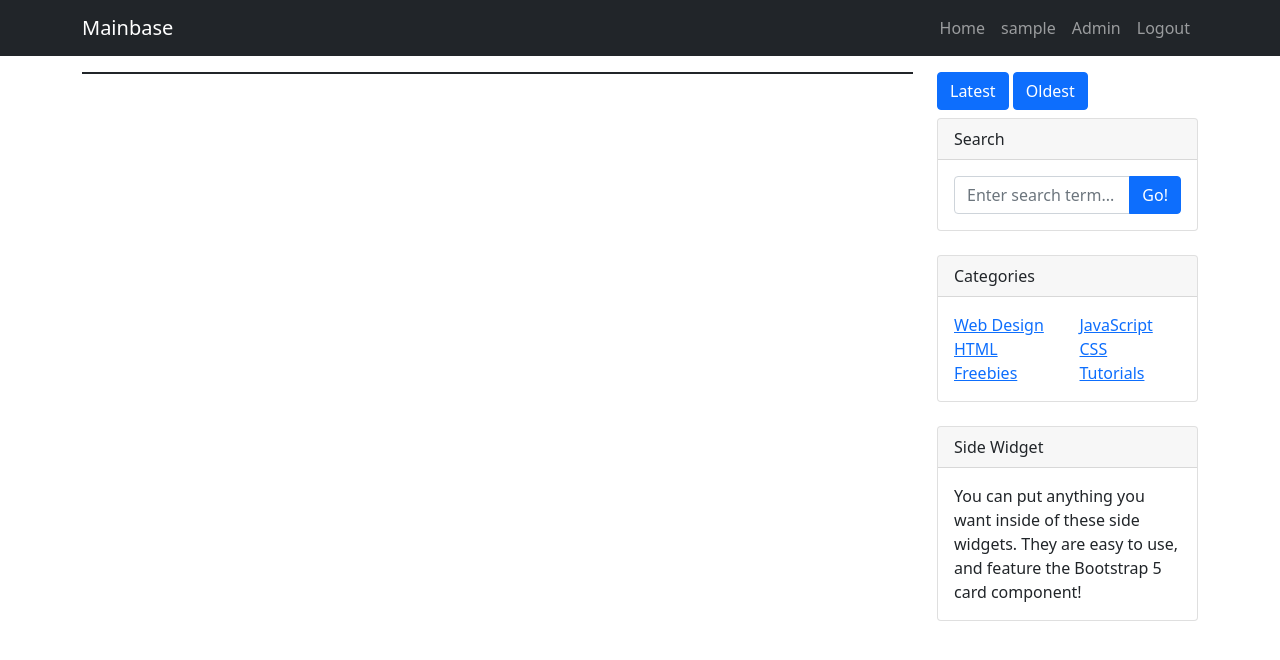
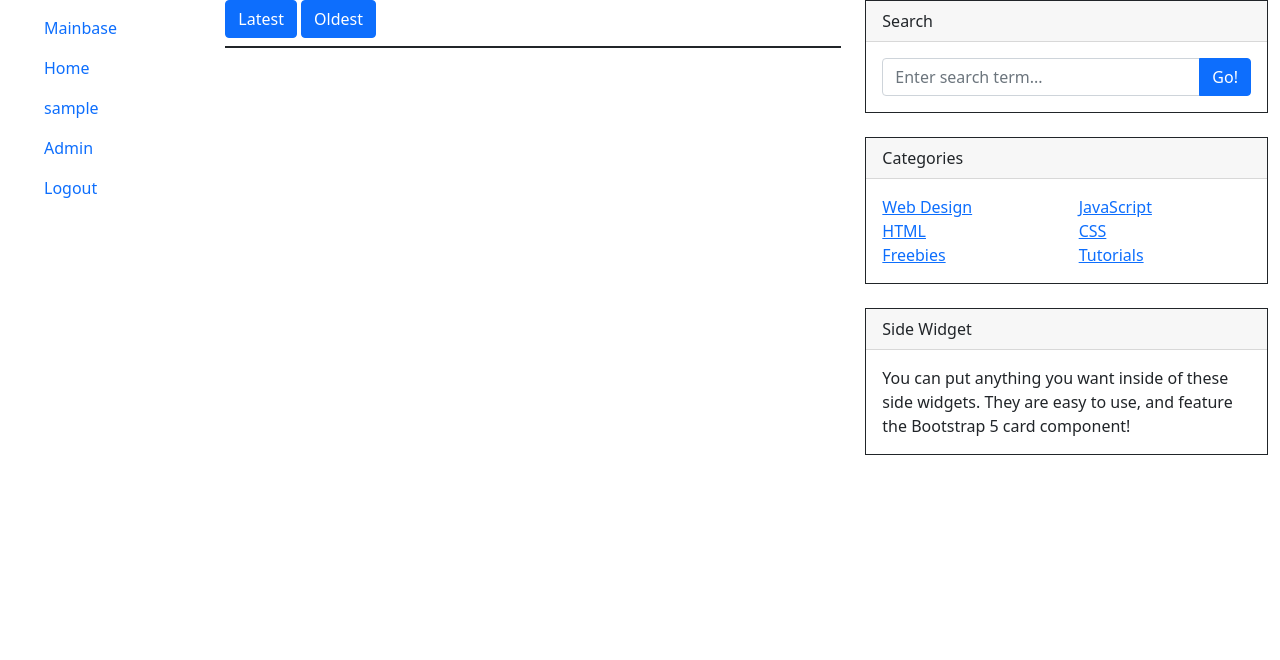
Before and after one commit to TimothyORourke/Mainbase, a Django app: page / in a window 1280 px wide. Shown: the top 660 px of the page. Run offline with Django 3.2, Linux system fonts and the light colour scheme; the visitor is signed in with stand-in values (Sample User, id 1); data that the repository does not hold is empty.

Commit message:
Changed core layout

```diff
--- a/blog/templates/blog/base.html
+++ b/blog/templates/blog/base.html
@@ -6,7 +6,6 @@
         <meta name="description" content="" />
         <meta name="author" content="" />
         <title>Mainbase</title>
-        <!-- Favicon-->
         <link rel="icon" type="image/x-icon" href="assets/favicon.ico" />
         <link href="https://cdn.jsdelivr.net/npm/bootstrap@5.0.1/dist/css/bootstrap.min.css" rel="stylesheet" integrity="sha384-+0n0xVW2eSR5OomGNYDnhzAbDsOXxcvSN1TPprVMTNDbiYZCxYbOOl7+AMvyTG2x" crossorigin="anonymous">
         {% load static %}
@@ -14,13 +13,15 @@
         {% block css %}{% endblock css %}
     </head>
     <body>
-        <!-- Responsive navbar-->
-        <nav class="navbar navbar-expand-lg navbar-dark bg-dark">
+        <div class="container-fluid mx-0">
+            <div class="row">
+                <div class="col-lg-2 m-0 position-sticky top-0" style="max-height: 100vh;">
+                    <nav class="navbar navbar-expand-lg">
                         <div class="container">
-                <a class="navbar-brand" href="{% url 'index' %}">Mainbase</a>
                             <button class="navbar-toggler" type="button" data-bs-toggle="collapse" data-bs-target="#navbarSupportedContent" aria-controls="navbarSupportedContent" aria-expanded="false" aria-label="Toggle navigation"><span class="navbar-toggler-icon"></span></button>
                             <div class="collapse navbar-collapse" id="navbarSupportedContent">
-                    <ul class="navbar-nav ms-auto mb-2 mb-lg-0">
+                                <ul class="navbar-nav flex-column mb-2 mb-lg-0">
+                                    <li class="nav-item"><a class="nav-link" href="{% url 'index' %}">Mainbase</a></li>
                                     <li class="nav-item"><a class="nav-link" href="{% url 'index' %}">Home</a></li>
                                     {% if user.is_authenticated %}
                                     <li class="nav-item"><a class="nav-link" href="{% url 'profile' user=user.username %}">{{ user.username }}</a></li>
@@ -36,27 +37,13 @@
                             </div>
                         </div>
                     </nav>
-        <!--
-        <header class="py-5 bg-light border-bottom mb-4">
-            <div class="container">
-                <div class="text-center my-0">
-                    <h2 class="fw-bolder">Welcome to Mainbase{% if user.is_authenticated %}, {{ user.username}}{% endif %}!</h2>
-                    <p class="lead mb-0">A virtual space for you and others to post your thoughts!</p>
                 </div>
-            </div>
-        </header>
-        -->
-        <!-- Page content-->
-        <div class="container my-3">
-            <div class="row">
-                <div class="col-lg-9 m-0">
+                <div class="col-lg-6 m-0">
                     {% block content %}{% endblock content %}
                 </div>
-                <div class="col-lg-3">
+                <div class="col-lg-4 position-sticky top-0" style="max-height: 100vh;">
                     <!-- Search widget-->
-                    <a href="{% url 'index' %}?sort=latest"><button class="btn btn-primary mb-2" id="button-sort-latest" type="button">Latest</button></a>
-                    <a href="{% url 'index' %}?sort=oldest"><button class="btn btn-primary mb-2" id="button-sort-oldest" type="button">Oldest</button></a>
-                    <div class="card mb-4">
+                    <div class="border border-dark mb-4">
                         <div class="card-header">Search</div>
                         <div class="card-body">
                             <div class="input-group">
@@ -66,7 +53,7 @@
                         </div>
                     </div>
                     <!-- Categories widget-->
-                    <div class="card mb-4">
+                    <div class="border border-dark mb-4">
                         <div class="card-header">Categories</div>
                         <div class="card-body">
                             <div class="row">
@@ -88,7 +75,7 @@
                         </div>
                     </div>
                     <!-- Side widget-->
-                    <div class="card mb-4">
+                    <div class="border border-dark mb-4">
                         <div class="card-header">Side Widget</div>
                         <div class="card-body">You can put anything you want inside of these side widgets. They are easy to use, and feature the Bootstrap 5 card component!</div>
                     </div>
@@ -96,7 +83,6 @@
             </div>
         </div>
 
-        <!-- Bootstrap core JS-->
         <script src="https://cdn.jsdelivr.net/npm/bootstrap@5.0.1/dist/js/bootstrap.bundle.min.js" integrity="sha384-gtEjrD/SeCtmISkJkNUaaKMoLD0//ElJ19smozuHV6z3Iehds+3Ulb9Bn9Plx0x4" crossorigin="anonymous"></script>
         {% block javascript %}{% endblock javascript %}
     </body>
--- a/blog/templates/blog/blog.html
+++ b/blog/templates/blog/blog.html
@@ -2,21 +2,11 @@
 
 {% block content %}
 
+<div class="w-100">
+    <a href="{% url 'index' %}?sort=latest"><button class="btn btn-primary mb-2" id="button-sort-latest" type="button">Latest</button></a>
+    <a href="{% url 'index' %}?sort=oldest"><button class="btn btn-primary mb-2" id="button-sort-oldest" type="button">Oldest</button></a>
+</div>
+
 {% include 'posts/post_container.html' %}
 
-<!-- Pagination
-<nav aria-label="Pagination">
-    <hr class="my-0" />
-    <ul class="pagination justify-content-center my-4">
-        <li class="page-item disabled"><a class="page-link" href="#" tabindex="-1" aria-disabled="true">Newer</a></li>
-        <li class="page-item active" aria-current="page"><a class="page-link" href="#!">1</a></li>
-        <li class="page-item"><a class="page-link" href="#!">2</a></li>
-        <li class="page-item"><a class="page-link" href="#!">3</a></li>
-        <li class="page-item disabled"><a class="page-link" href="#!">...</a></li>
-        <li class="page-item"><a class="page-link" href="#!">15</a></li>
-        <li class="page-item"><a class="page-link" href="#!">Older</a></li>
-    </ul>
-</nav>
--->
-
 {% endblock content %}
```
Lines whose indentation alone changed are shown as unchanged.
